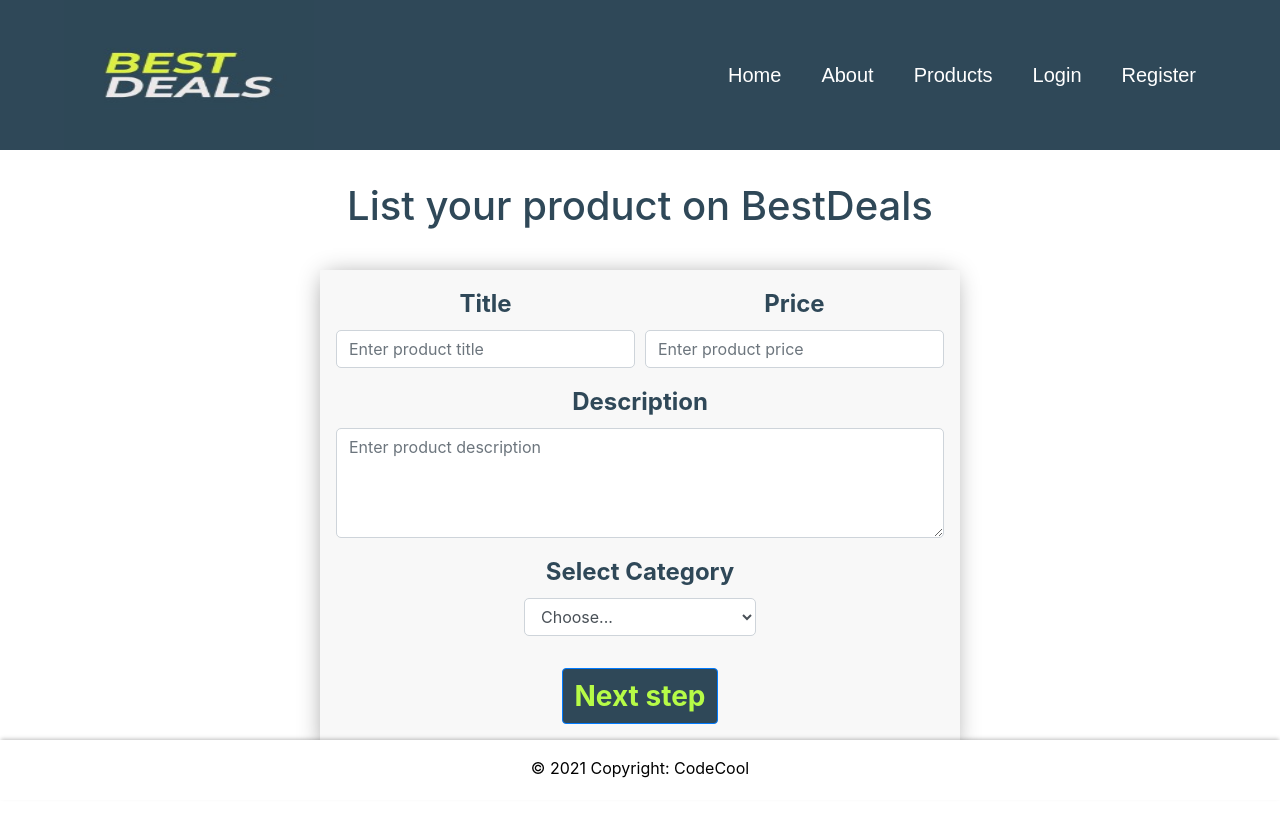
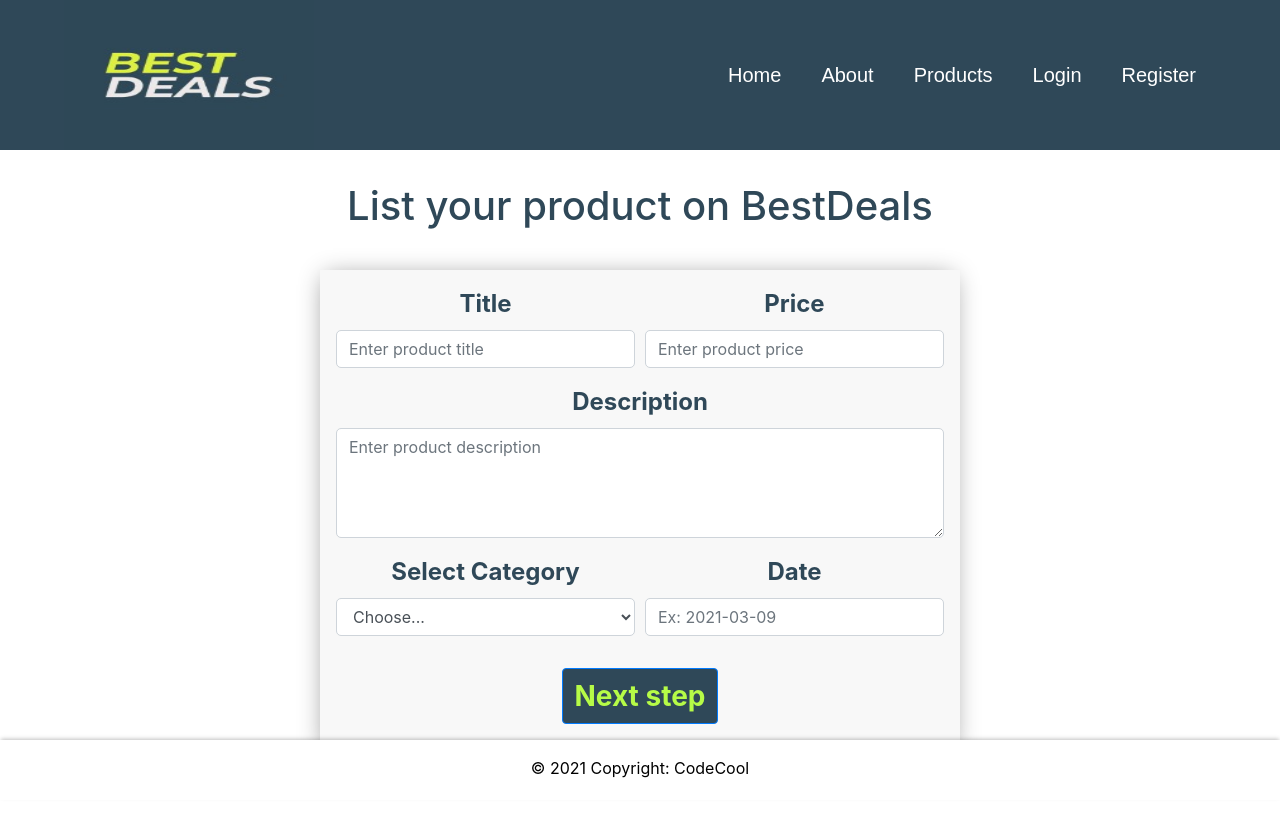
Before and after one commit to danielajoian/spring-shop-frontend, a React (Create React App) app: page /add-product in a window 1280 px wide. Shown: the top 816 px of the page. Built offline with nearby package versions, Linux system fonts and the light colour scheme; no server answers.

Commit message:
Time since the announce updated

```diff
--- a/src/components/ProductCards.js
+++ b/src/components/ProductCards.js
@@ -12,9 +12,19 @@ const ProductCards = (props) => {
           pathname: `/product/${p.id}`,
         };
 
+    const today = new Date();
+    const announceDate = new Date(p.dateOfAnnounce);
+
+    //calculate total number of seconds between two dates
+    const totalSeconds = Math.abs(today - announceDate) / 1000;
+
+    //calculate days difference by dividing total seconds in a day
+    const daysDifference = Math.floor (totalSeconds / (60 * 60 * 24));
+
         return (
           <Card className="col-auto mb-3" style={cardStyle}>
-            <div className="card-img-container" style={imgContainerStyle}>
+            <div className="card-img-container"
+                 style={imgContainerStyle}>
                 <Card.Img
                   style={cardImgStyle}
                   variant="top"
@@ -30,9 +40,13 @@ const ProductCards = (props) => {
               </Link>
 
               <Card.Text style={priceStyle}>${p.price}</Card.Text>
+
+                <Card.Text style={priceStyle}>{p.dateOfAnnounce}</Card.Text>
             </Card.Body>
             <Card.Footer>
-              <small className="text-muted">Last updated 3 mins ago</small>
+
+              <small className="text-muted">Last updated {daysDifference} days ago</small>
+
             </Card.Footer>
           </Card>
         );
--- a/src/components/ProductDetail.js
+++ b/src/components/ProductDetail.js
@@ -7,7 +7,6 @@ import "./ProductDetail.css";
 export default function ProductDetail(props) {
   const productId = props.match.params.productId;
   const userId = props.match.params.userId;
-
 
   // Fetch product data
   const [data, setData] = useState({ user: {} });
@@ -27,10 +26,21 @@ export default function ProductDetail(props) {
 
   console.log(data);
 
-  const formattedPrice = parseInt(data.price).toLocaleString("en-US", {
+  const formattedPrice = parseInt(data.price)
+      .toLocaleString("en-US", {
     style: "currency",
     currency: "USD",
   });
+
+  const today = new Date();
+  const announceDate = new Date(data.dateOfAnnounce);
+
+  //calculate total number of seconds between two dates
+  const totalSeconds = Math.abs(today - announceDate) / 1000;
+
+  //calculate days difference by dividing total seconds in a day
+  const daysDifference = Math.floor (totalSeconds / (60 * 60 * 24));
+
 
   return (
     <Container style={containerStyle}>
@@ -56,7 +66,9 @@ export default function ProductDetail(props) {
               />
             </div>
             <Card.Body>
-              <Card.Title style={{ fontSize: "2rem" }}>{data.title}</Card.Title>
+              <Card.Title style={{ fontSize: "2rem" }}>
+                {data.title}
+              </Card.Title>
               <Card.Text style={{ fontSize: "1.5rem" }}>
                 {formattedPrice}
               </Card.Text>
@@ -64,35 +76,52 @@ export default function ProductDetail(props) {
               <Card.Text style={{ fontSize: "1.25rem" }}>
                 {data.description}
               </Card.Text>
+
+              <Card.Text style={{ fontSize: "1.25rem" }}>
+                {data.dateOfAnnounce}
+              </Card.Text>
             </Card.Body>
             <Card.Footer>
-              <small className="text-muted">Last updated 3 mins ago</small>
+
+              <small className="text-muted">
+                Last updated {daysDifference} days ago
+              </small>
+
             </Card.Footer>
           </Card>
         </Col>
         <Col md="4">
-          <Card className="seller-container" style={sellerContainerStyle}>
-            <span style={{ color: "white" }}>Seller info</span>
+          <Card className="seller-container"
+                style={sellerContainerStyle}>
+            <span style={{ color: "white" }}>
+              Seller info
+            </span>
 
             <Card.Body>
-              <Card.Title className="primary-text" style={sellerNameStyle}>
+              <Card.Title className="primary-text"
+                          style={sellerNameStyle}>
                 {data.user.firstName + " " + data.user.lastName}
               </Card.Title>
 
               <Card.Text className="primary-text">
                 E-mail:<br></br>
-                <span style={{ color: "white" }} className="secondary-text">
+                <span style={{ color: "white" }}
+                      className="secondary-text">
                   {data.user.email}
                 </span>
               </Card.Text>
               <Card.Text className="primary-text">
                 Phone: <br></br>
-                <span style={{ color: "white" }} className="secondary-text">
+                <span style={{ color: "white" }}
+                      className="secondary-text">
                   {data.user.phone}
                 </span>
               </Card.Text>
             </Card.Body>
-            <Link to={`/${data.user.id}/products`}><span>More products from this user</span></Link>
+
+            <Link to={`/${data.user.id}/products`}>
+              <span>More products from this user</span>
+            </Link>
           </Card>
         </Col>
       </Row>
--- a/src/components/add-product-form/AddProduct.js
+++ b/src/components/add-product-form/AddProduct.js
@@ -56,8 +56,11 @@ export default function AddProduct(props) {
             {errors.description && <p>{errors.description}</p>}
           </Form.Group>
         </Form.Row>
+
         <Form.Row className="align-items-center justify-content-center">
-          <Form.Group controlId="category">
+          <Form.Group
+              as={Col}
+              controlId="category">
             <Form.Label>Select Category</Form.Label>
             <Form.Control
               className="form-input"
@@ -75,6 +78,7 @@ export default function AddProduct(props) {
             </Form.Control>
             {errors.category && <p>{errors.category}</p>}
           </Form.Group>
+
           {/* <Form.Group as={Col} controlId="imageLink">
             <Form.Label className="form-label">Image Link</Form.Label>
             <Form.Control
@@ -85,7 +89,24 @@ export default function AddProduct(props) {
               onChange={handleChange}
             />
           </Form.Group> */}
+        {/*</Form.Row>*/}
+
+        {/*<Form.Row>*/}
+          <Form.Group
+              as={Col}
+              controlId="date">
+            <Form.Label className="form-label">Date</Form.Label>
+            <Form.Control
+                className="form-input"
+                name="date"
+                placeholder="Ex: 2021-03-09"
+                value={values.date}
+                onChange={handleChange}
+            />
+            {errors.date && <p>{errors.date}</p>}
+          </Form.Group>
         </Form.Row>
+
         <Button variant="primary" type="submit">
           Next step
         </Button>
--- a/src/components/add-product-form/addProductValidation.js
+++ b/src/components/add-product-form/addProductValidation.js
@@ -29,6 +29,10 @@ export default function validateInfo(values) {
     errors.category = "Select a category";
   }
 
+  if (!values.date) {
+    errors.date = "Enter a date";
+  }
+
   return errors;
 }
 
--- a/src/components/add-product-form/useAddForm.js
+++ b/src/components/add-product-form/useAddForm.js
@@ -6,6 +6,7 @@ const useAddForm = (submitForm, validate, setNewProductId) => {
     title: "",
     description: "",
     price: "",
+    date: "",
     category: "",
     imageLink: "",
     user: {}
```
